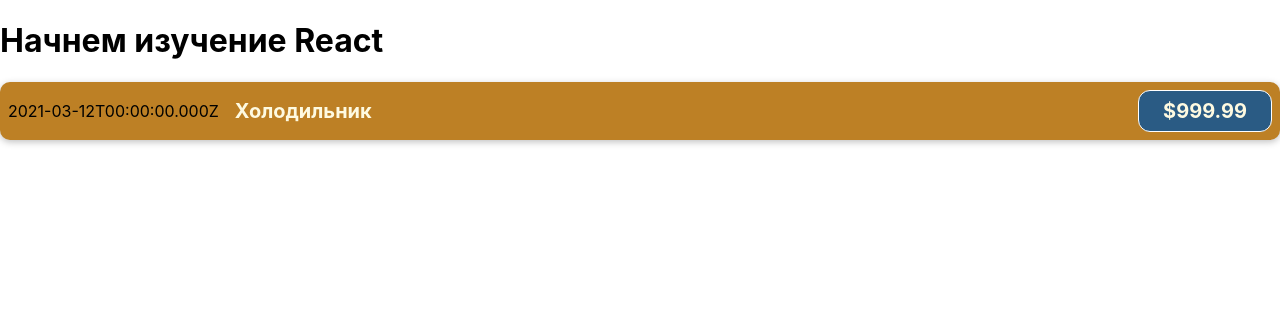
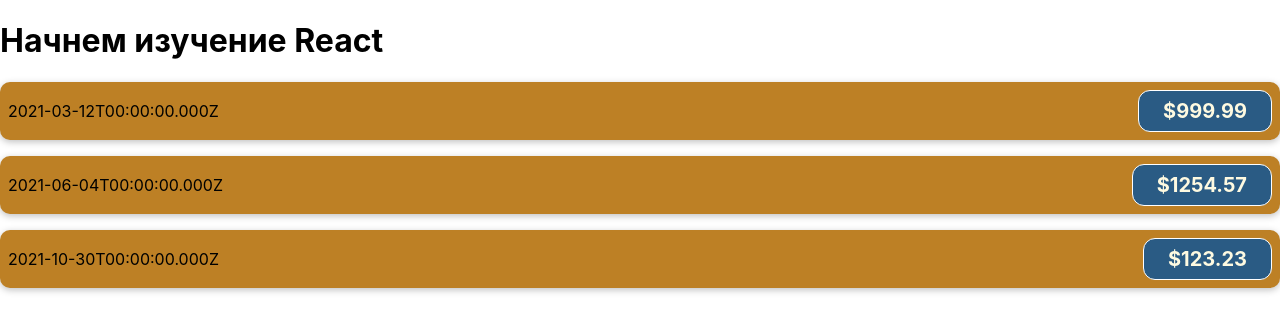
Before and after one commit to ZayMax1977/my-finance, a JavaScript app: page / in a window 1280 px wide. Shown: the top 332 px of the page. Built offline with nearby package versions, Linux system fonts and the light colour scheme.

Commit message:
2.14-props

```diff
--- a/src/App.js
+++ b/src/App.js
@@ -1,9 +1,45 @@
 import CostItem from './components/CostItem'
 function App() {
+
+  const costs =[
+    {
+      date:new Date(2021,2,12),
+      describtion: 'Холодильник',
+      amount: 999.99
+    },
+    {
+      date:new Date(2021,5,4),
+      describtion: 'ПК',
+      amount: 1254.57
+    },
+    {
+      date:new Date(2021,9,30),
+      describtion: 'Джинсы',
+      amount: 123.23
+    }
+
+  ]
   return (
     <div>
       <h1>Начнем изучение React</h1>
-      <CostItem></CostItem>
+      <CostItem
+        date ={costs[0].date}
+        describtion={costs[0].describtion}
+        amount = {costs[0].amount}>
+      </CostItem>
+
+      <CostItem
+        date ={costs[1].date}
+        describtion={costs[1].describtion}
+        amount = {costs[1].amount}>
+      </CostItem>
+
+      <CostItem
+        date ={costs[2].date}
+        describtion={costs[2].describtion}
+        amount = {costs[2].amount}>
+      </CostItem>
+
 
     </div>
 
--- a/src/components/CostItem.js
+++ b/src/components/CostItem.js
@@ -2,16 +2,13 @@
 
 
 
-function CostItem(){
-    const costDate = new Date(2021,2,12);
-    const costDescription = 'Холодильник';
-    const costAmount = 999.99;
+function CostItem(props){
     return(
         <div className='cost-item'>
-            <div>{costDate.toISOString()}</div>
+            <div>{props.date.toISOString()}</div>
             <div className='cost-item__description'>
-                <h2>{costDescription}</h2>
-                <div className='cost-item__price'>${costAmount}</div>
+                <h2>{props.description}</h2>
+                <div className='cost-item__price'>${props.amount}</div>
             </div>
         </div>
     )
```
